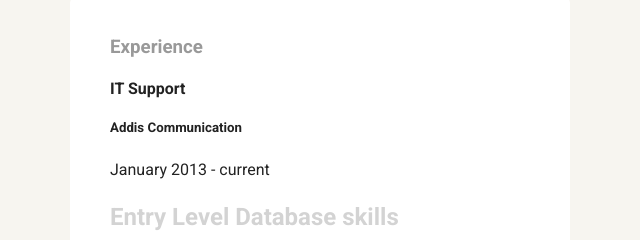
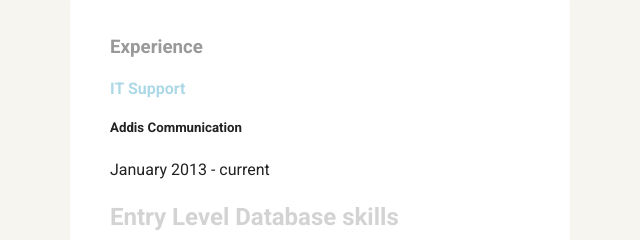
Before and after one commit to ashenafiashebo/portfolio_ashenafi, a plain HTML site: page experience.html in a window 1280 px wide. Shown: the part 523-763 px from the top of the page, 125-765 px from the left. Drawn offline with Linux system fonts and the light colour scheme; a web font is replaced by a local one.

Commit message:
Update styles.css

```diff
--- a/styles.css
+++ b/styles.css
@@ -98,6 +98,10 @@ header .profile-image:hover {
   border-radius: 6px;
   transition: all .5s;
 
+}
+
+.card h4{
+      color: lightblue;
 }
 .card h3{
 	color: #999;
```
